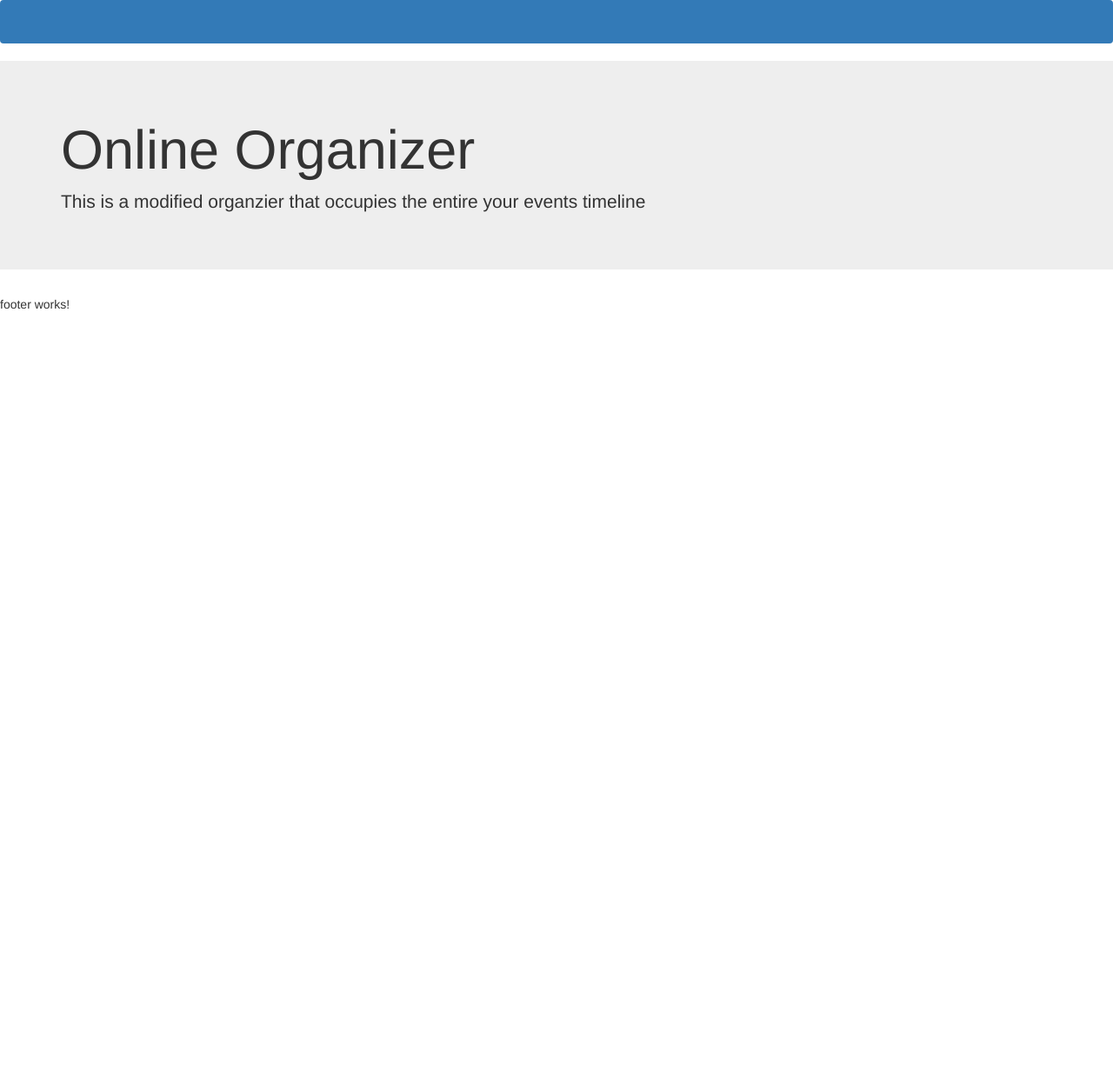
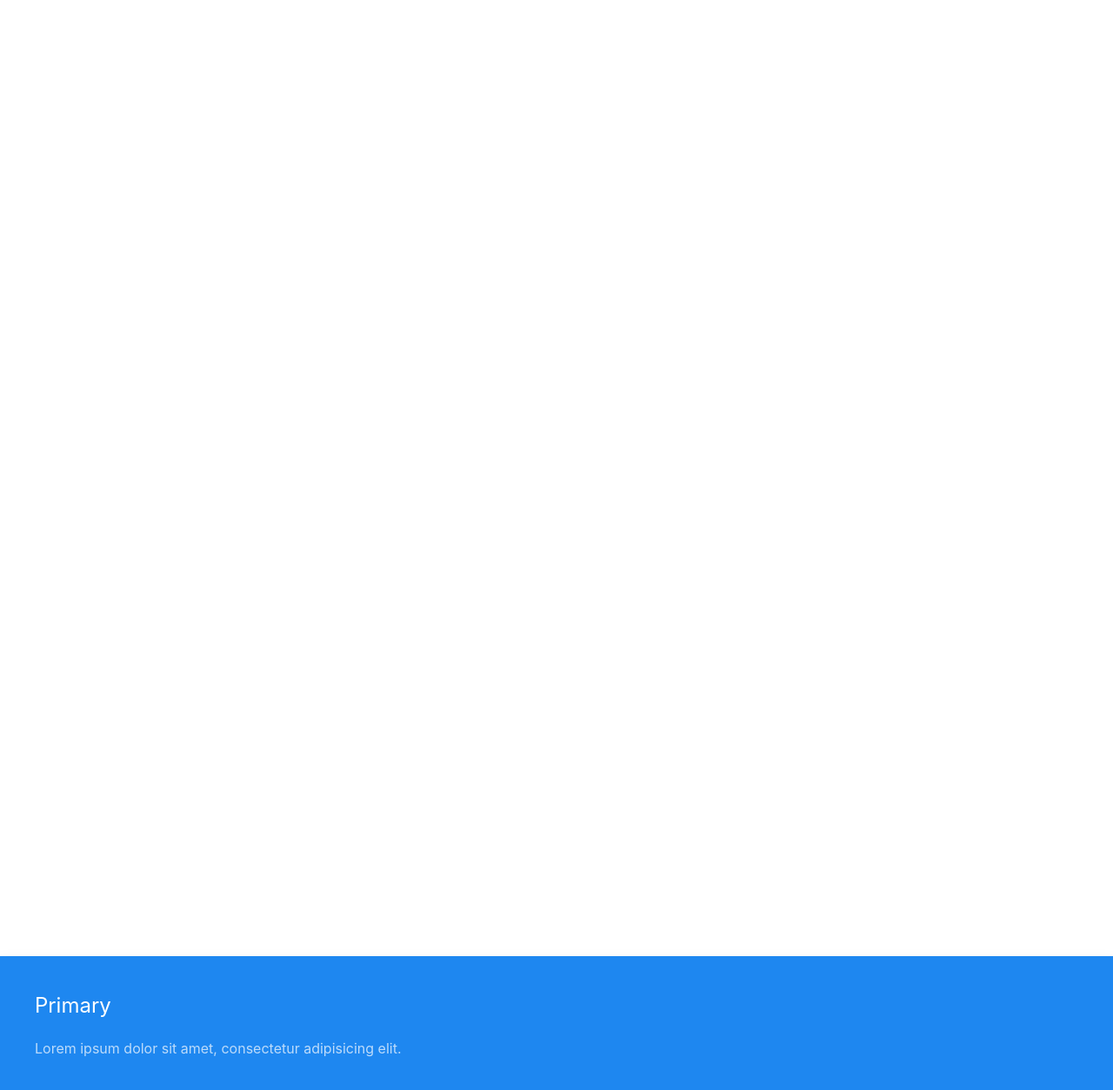
Before and after one commit to chamodshehanka/af-angular-assignment, an Angular app: page / in a window 1280 px wide. Shown: the top 1254 px of the page at 87% size. Before the commit the page ends 800 px from the top, so only its background shows below. Built offline with nearby package versions, Linux system fonts and the light colour scheme.

Commit message:
UIKit added

```diff
--- a/src/app/components/banner/banner.component.html
+++ b/src/app/components/banner/banner.component.html
@@ -1,8 +1 @@
-<div class="jumbotron jumbotron-fluid">
-  <div class="container">
-    <h1 class="display-4">Online Organizer</h1>
-    <p class="lead">
-      This is a modified organzier that occupies the entire your events timeline
-    </p>
-  </div>
-</div>
+<div style="height: 800px;"></div>
--- a/src/app/components/common/footer/footer.component.css
+++ b/src/app/components/common/footer/footer.component.css
@@ -0,0 +1,3 @@
+.footer {
+    width: 100%;
+}
--- a/src/app/components/common/footer/footer.component.html
+++ b/src/app/components/common/footer/footer.component.html
@@ -1 +1,4 @@
-<p>footer works!</p>
+<div class="uk-card uk-card-primary uk-card-body footer">
+    <h3 class="uk-card-title">Primary</h3>
+    <p>Lorem ipsum dolor sit amet, consectetur adipisicing elit.</p>
+</div>
--- a/src/app/components/common/navbar/navbar.component.html
+++ b/src/app/components/common/navbar/navbar.component.html
@@ -1,3 +1,30 @@
-<nav class="navbar navbar-dark bg-primary">
+<div
+  uk-sticky="sel-target: .uk-navbar-container; cls-active: uk-navbar-sticky; bottom: #transparent-sticky-navbar"
+>
+  <nav
+    class="uk-navbar-container"
+    uk-navbar
+    style="position: relative; z-index: 980;"
+  >
+    <div class="uk-navbar-left">
+      <a class="uk-navbar-item uk-logo" href="#">
+        <img src="https://img.icons8.com/color/35/000000/event-accepted.png" />
+      </a>
 
-</nav>
+      <ul class="uk-navbar-nav">
+        <li class="uk-active"><a href="#">Home</a></li>
+        <li>
+          <a href="#">Parent</a>
+          <div class="uk-navbar-dropdown">
+            <ul class="uk-nav uk-navbar-dropdown-nav">
+              <li class="uk-active"><a href="#">Active</a></li>
+              <li><a href="#">Item</a></li>
+              <li><a href="#">Item</a></li>
+            </ul>
+          </div>
+        </li>
+        <li><a href="#">Item</a></li>
+      </ul>
+    </div>
+  </nav>
+</div>
--- a/src/index.html
+++ b/src/index.html
@@ -7,15 +7,21 @@
     <meta name="viewport" content="width=device-width, initial-scale=1" />
     <link rel="icon" type="image/x-icon" href="favicon.ico" />
 
+    <!-- UIkit CSS -->
     <link
       rel="stylesheet"
-      href="https://maxcdn.bootstrapcdn.com/bootstrap/3.4.1/css/bootstrap.min.css"
+      href="https://cdn.jsdelivr.net/npm/uikit@3.4.1/dist/css/uikit.min.css"
     />
   </head>
   <body>
     <app-root></app-root>
 
     <script src="https://ajax.googleapis.com/ajax/libs/jquery/3.4.1/jquery.min.js"></script>
-    <script src="https://maxcdn.bootstrapcdn.com/bootstrap/3.4.1/js/bootstrap.min.js"></script>
+    <!-- UIkit JS -->
+    <script src="https://cdn.jsdelivr.net/npm/uikit@3.4.1/dist/js/uikit.min.js"></script>
+    <script src="https://cdn.jsdelivr.net/npm/uikit@3.4.1/dist/js/uikit-icons.min.js"></script>
+    <script>
+      UIkit.navbar(element, options);
+    </script>
   </body>
 </html>
```
